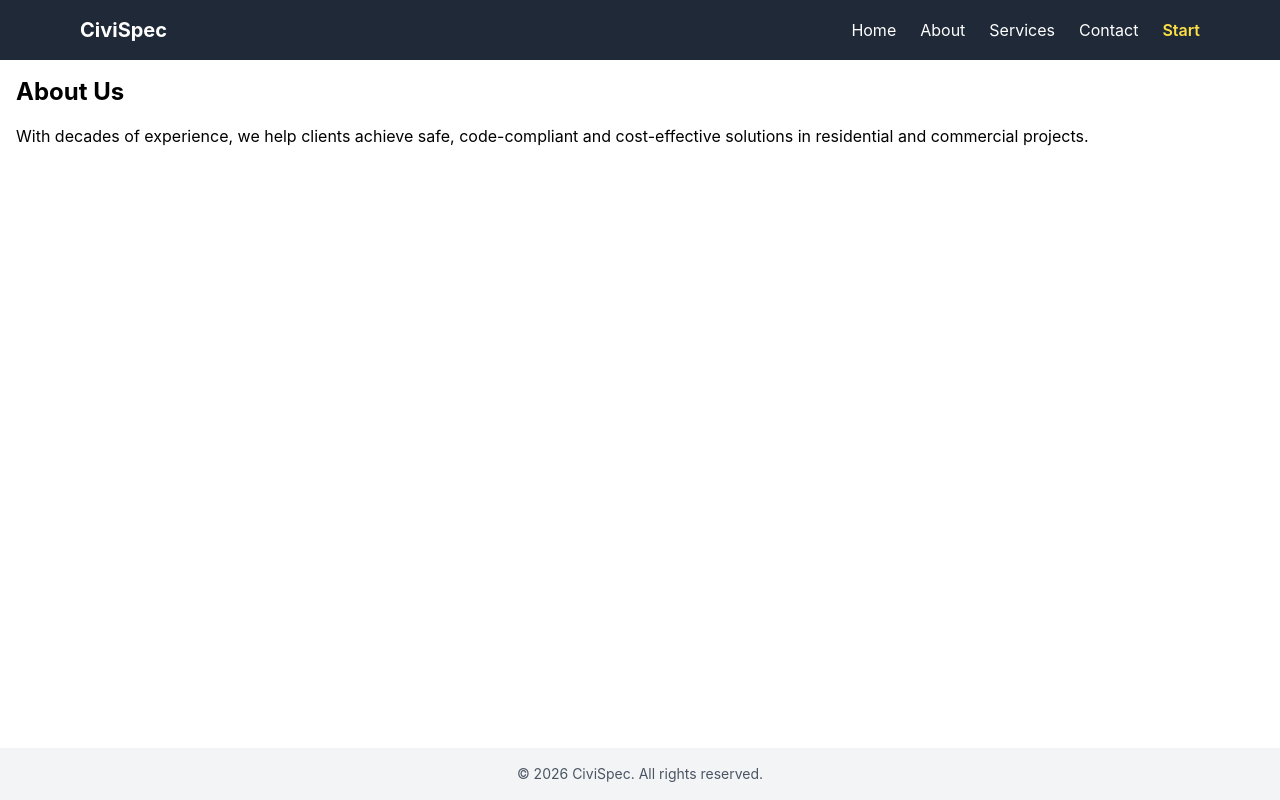
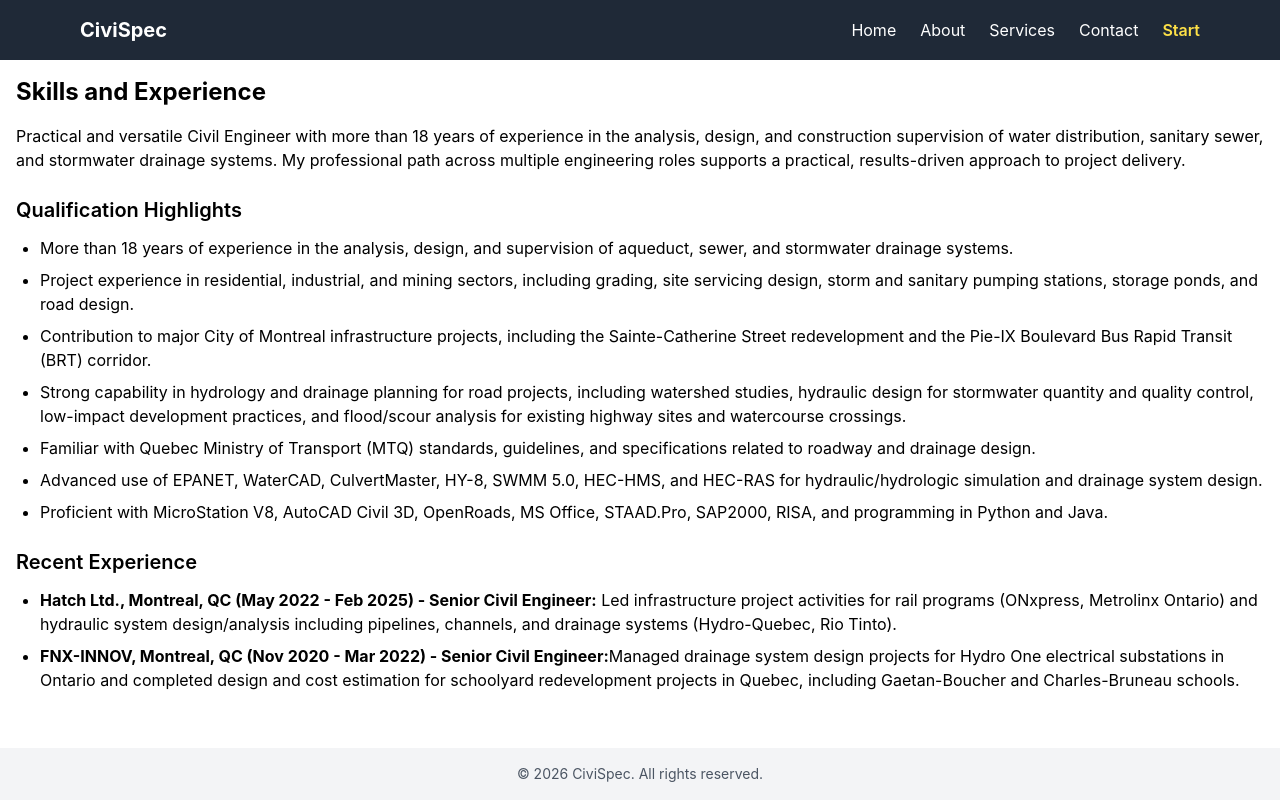
Before and after one commit to acon560-prog/idf-web-app, a React (Create React App) app in the folder client/: page /about in a window 1280 px wide. Built offline with nearby package versions, Linux system fonts and the light colour scheme.

Commit message:
Update About page with civil engineering skills and experience
Co-authored-by: acon560-prog <acon560-prog@users.noreply.github.com>

```diff
--- a/client/src/pages/About.jsx
+++ b/client/src/pages/About.jsx
@@ -9,10 +9,63 @@ function About() {
       animate={{ opacity: 1, y: 0 }}   // ← changed this
       transition={{ duration: 0.8 }}
     >
-      <h2 className="text-2xl font-bold">About Us</h2>
+      <h2 className="text-2xl font-bold">Skills and Experience</h2>
+
       <p className="mt-4">
-        With decades of experience, we help clients achieve safe, code-compliant and cost-effective solutions in residential and commercial projects.
+        Practical and versatile Civil Engineer with more than 18 years of experience in the analysis,
+        design, and construction supervision of water distribution, sanitary sewer, and stormwater
+        drainage systems. My professional path across multiple engineering roles supports a practical,
+        results-driven approach to project delivery.
       </p>
+
+      <h3 className="mt-6 text-xl font-semibold">Qualification Highlights</h3>
+      <ul className="mt-3 list-disc space-y-2 pl-6">
+        <li>
+          More than 18 years of experience in the analysis, design, and supervision of aqueduct,
+          sewer, and stormwater drainage systems.
+        </li>
+        <li>
+          Project experience in residential, industrial, and mining sectors, including grading,
+          site servicing design, storm and sanitary pumping stations, storage ponds, and road design.
+        </li>
+        <li>
+          Contribution to major City of Montreal infrastructure projects, including the Sainte-Catherine
+          Street redevelopment and the Pie-IX Boulevard Bus Rapid Transit (BRT) corridor.
+        </li>
+        <li>
+          Strong capability in hydrology and drainage planning for road projects, including watershed
+          studies, hydraulic design for stormwater quantity and quality control, low-impact development
+          practices, and flood/scour analysis for existing highway sites and watercourse crossings.
+        </li>
+        <li>
+          Familiar with Quebec Ministry of Transport (MTQ) standards, guidelines, and specifications
+          related to roadway and drainage design.
+        </li>
+        <li>
+          Advanced use of EPANET, WaterCAD, CulvertMaster, HY-8, SWMM 5.0, HEC-HMS, and HEC-RAS for
+          hydraulic/hydrologic simulation and drainage system design.
+        </li>
+        <li>
+          Proficient with MicroStation V8, AutoCAD Civil 3D, OpenRoads, MS Office, STAAD.Pro, SAP2000,
+          RISA, and programming in Python and Java.
+        </li>
+      </ul>
+
+      <h3 className="mt-6 text-xl font-semibold">Recent Experience</h3>
+      <ul className="mt-3 list-disc space-y-2 pl-6">
+        <li>
+          <strong>Hatch Ltd., Montreal, QC (May 2022 - Feb 2025) - Senior Civil Engineer:</strong> Led
+          infrastructure project activities for rail programs (ONxpress, Metrolinx Ontario) and
+          hydraulic system design/analysis including pipelines, channels, and drainage systems
+          (Hydro-Quebec, Rio Tinto).
+        </li>
+        <li>
+          <strong>FNX-INNOV, Montreal, QC (Nov 2020 - Mar 2022) - Senior Civil Engineer:</strong>
+          Managed drainage system design projects for Hydro One electrical substations in Ontario and
+          completed design and cost estimation for schoolyard redevelopment projects in Quebec, including
+          Gaetan-Boucher and Charles-Bruneau schools.
+        </li>
+      </ul>
     </motion.div>
   );
 }
```
